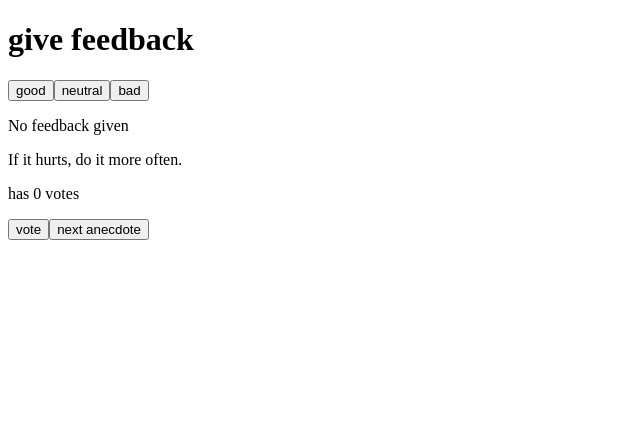
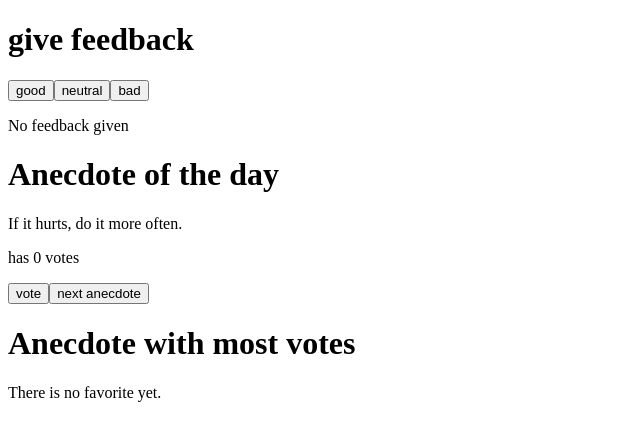
Before and after one commit to matiagustinsimon/fullstackopen, a React (Vite) app in the folder part1/: page / in a window 1280 px wide. Shown: the top 440 px of the page, without its empty margins (0-640 px from the left). Built offline with nearby package versions, Linux system fonts and the light colour scheme.

Commit message:
feat: Complete exercise 1.14 (Anecdote + Most Votes)

```diff
--- a/part1/src/App.jsx
+++ b/part1/src/App.jsx
@@ -39,7 +39,14 @@ const StatisticLine = ({statName, value, suffix = ""}) => {
         </tr>
     )
 }
-
+const ShowAnecdote = ({anecdote, vote}) => {
+    return (
+        <div>
+            <p>{anecdote}</p>
+            <p>has {vote} votes</p>
+        </div>
+    )
+}
 const Anecdote = () => {
     const anecdotes = [
         'If it hurts, do it more often.',
@@ -64,13 +71,30 @@ const Anecdote = () => {
         votesNew[selected] += 1
         setVotes(votesNew)
     }
+    const maxAnecdote = () => {
+        let max = 0, maxIndex = null
+        votes.forEach((vote, index) => {
+            if (vote > max) {
+                max = vote
+                maxIndex = index
+            }
+        })
+        if (maxIndex === null) {
+            return (<p>There is no favorite yet.</p>)
+        }
+        return (
+            <ShowAnecdote anecdote={anecdotes[maxIndex]} vote={max}/>
+        )
+    }
 
     return (
         <div>
-            <p>{anecdotes[selected]}</p>
-            <p>has {votes[selected]} votes</p>
+            <h1>Anecdote of the day</h1>
+            <ShowAnecdote anecdote={anecdotes[selected]} vote={votes[selected]}/>
             <button onClick={handleVote} >vote</button>
             <button onClick={handleClick} >next anecdote</button>
+            <h1>Anecdote with most votes</h1>
+            {maxAnecdote()}
         </div>
     )
 }
```
